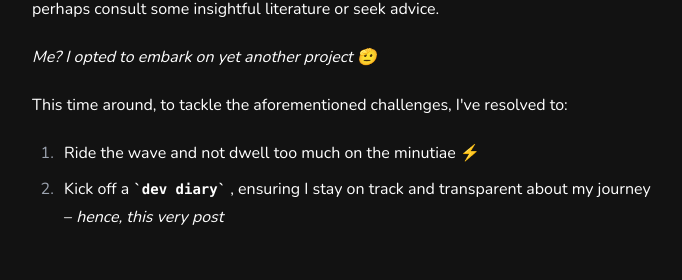
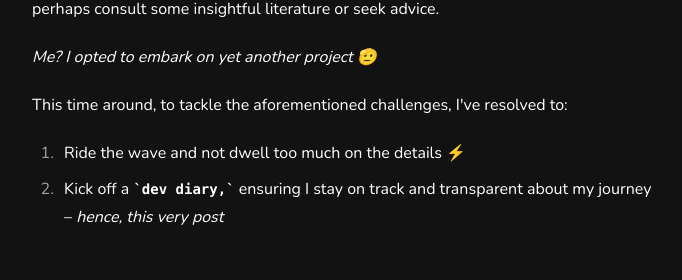
Before and after one commit to GhimpuLucianEduard/lucian-ghimpu-web, a Vue app: page /posts/dev-diary-1 in a window 1280 px wide. Shown: the part 953-1233 px from the top of the page, without its empty margins (296-978 px from the left). Built offline with nearby package versions, Linux system fonts and the light colour scheme.

Commit message:
fix: small tweaks

```diff
--- a/src/views/DevDiaryOne.vue
+++ b/src/views/DevDiaryOne.vue
@@ -39,11 +39,11 @@
       <p>This time around, to tackle the aforementioned challenges, I've resolved to:</p>
 
       <ol>
-        <li>Ride the wave and not dwell too much on the minutiae ⚡️</li>
+        <li>Ride the wave and not dwell too much on the details ⚡️</li>
         <li>
           Kick off a
-          <code>dev diary</code>
-          , ensuring I stay on track and transparent about my journey –
+          <code>dev diary,</code>
+          ensuring I stay on track and transparent about my journey –
           <em>hence, this very post</em>
         </li>
       </ol>
```
